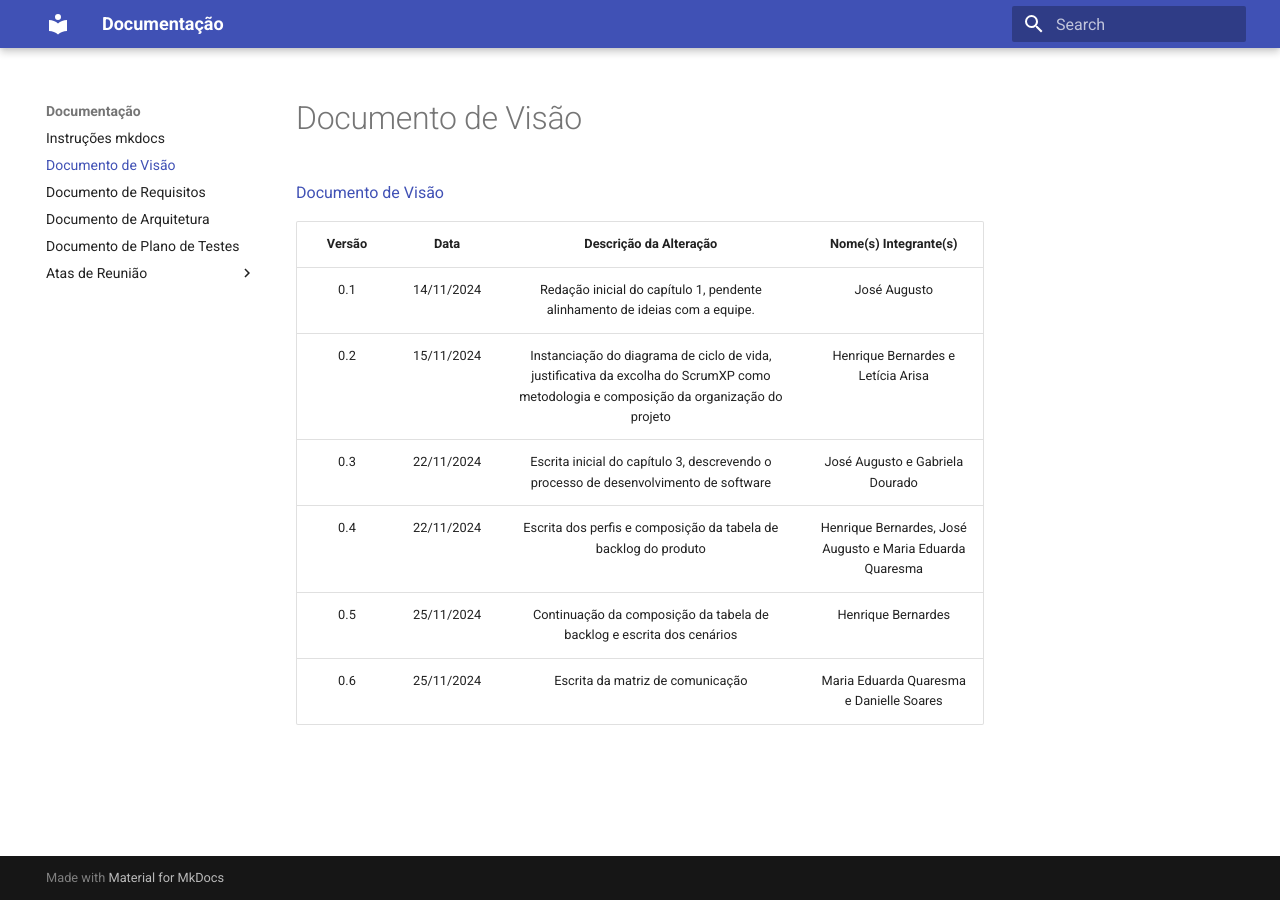
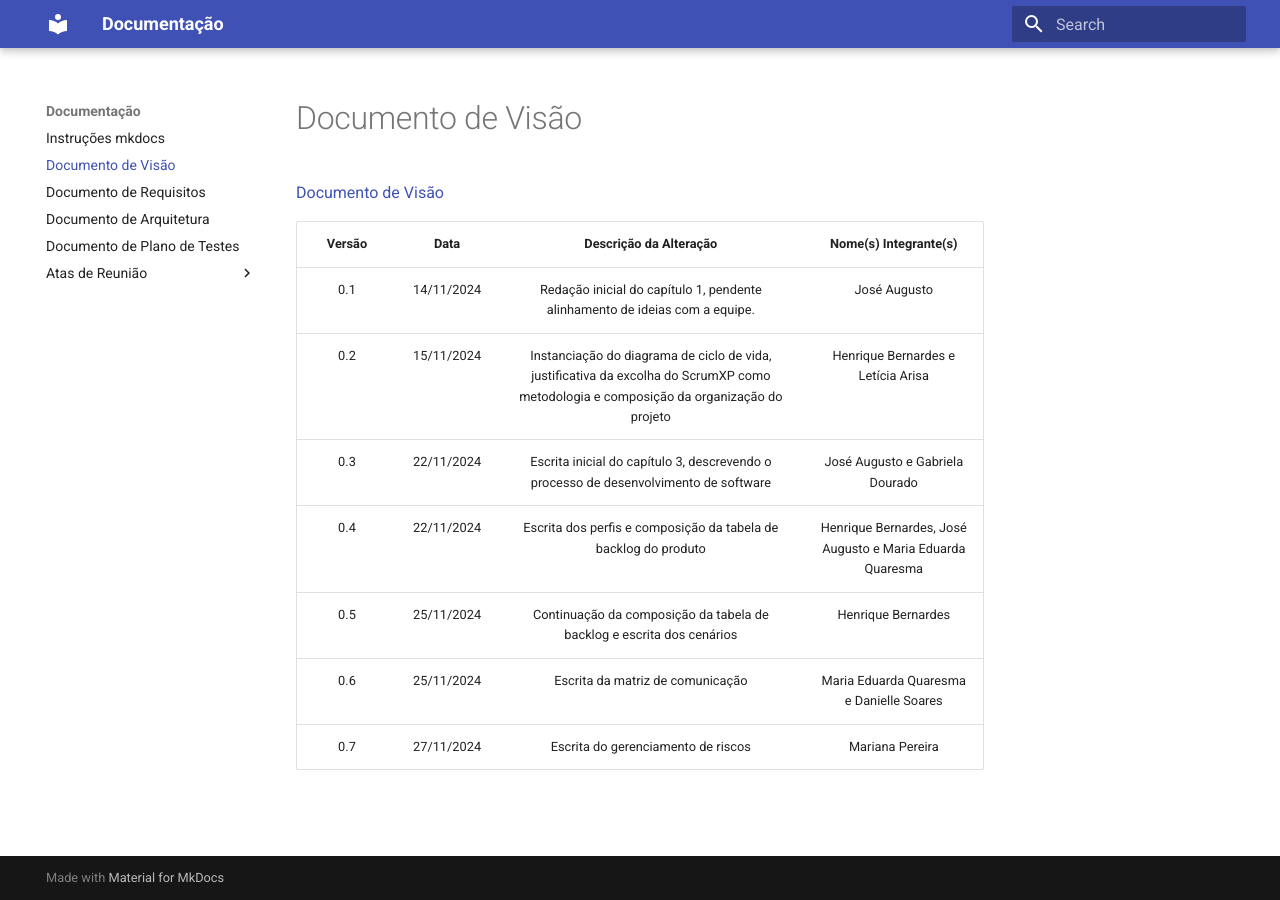
Before and after one commit to JAugustoM/Gestao-Catavento, an MkDocs documentation site: the page built from docs/documento-visao/documento-visao.md, in a window 1280 px wide. Built offline with MkDocs 1.6.1 and Material for MkDocs 9.7.7, drawn with Linux system fonts in a browser that asks for light colours.

Commit message:
[DOC] Documento de visão 0.7

```diff
--- a/docs/documento-visao/documento-visao.md
+++ b/docs/documento-visao/documento-visao.md
@@ -8,3 +8,4 @@
 | 0.4 | 22/11/2024 | Escrita dos perfis e composição da tabela de backlog do produto | Henrique Bernardes, José Augusto e Maria Eduarda Quaresma |
 | 0.5 | 25/11/2024 | Continuação da composição da tabela de backlog e escrita dos cenários | Henrique Bernardes |
 | 0.6 | 25/11/2024 | Escrita da matriz de comunicação  | Maria Eduarda Quaresma e Danielle Soares  |
+| 0.7 | 27/11/2024 | Escrita do gerenciamento de riscos | Mariana Pereira |
```
